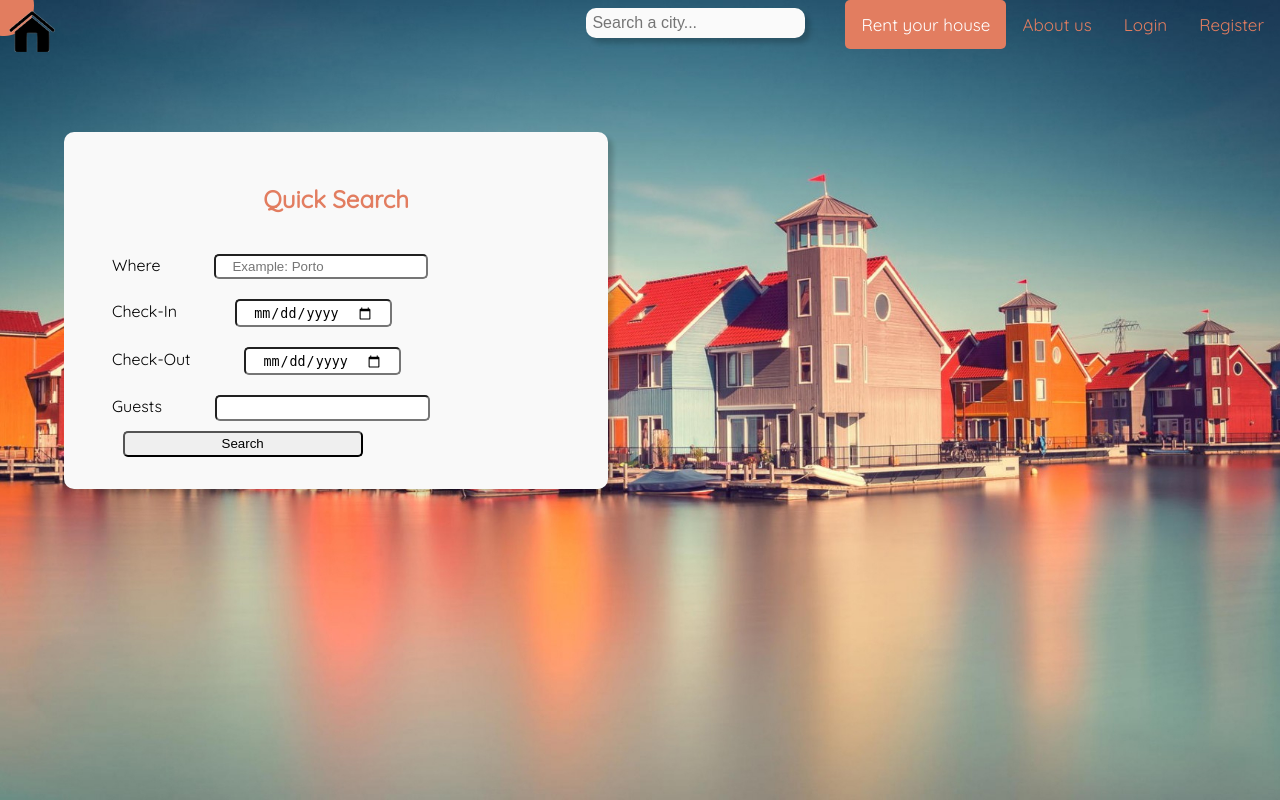
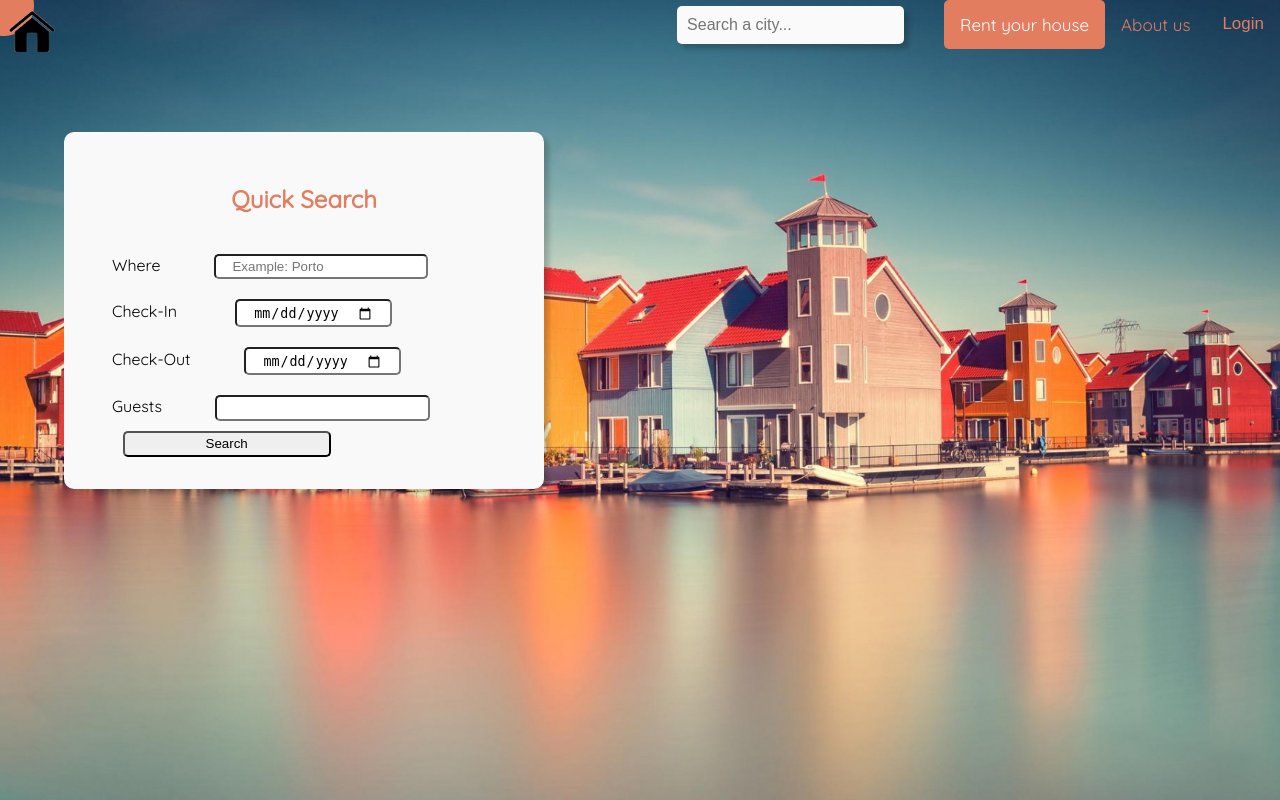
Before and after one commit to Afoxys/LTW, a PHP site: page / in a window 1280 px wide. Run offline with PHP 8.4, Linux system fonts and the light colour scheme.

Commit message:
Add login popup and style changes

```diff
--- a/Projeto/css/style.css
+++ b/Projeto/css/style.css
@@ -51,12 +51,12 @@ color: white;
     background-color: #fafafa;
     box-shadow: 5px 5px 5px 0px #00000030;
     float: right;
-    padding: 6px;
+    padding: 10px;
     border: none;
-    margin-top: 8px;
+    margin-top: 6px;
     margin-right: 40px;
     font-size: 1em;
-    border-radius: 10px;
+    border-radius: 5px;
 }
 
 .background {
@@ -248,7 +248,7 @@ input:checked + .slider:before {
     #form{
         font-family: 'Quicksand', sans-serif;
         margin: 1em 0em;
-        width:96%;
+        width:100%;
         padding: 1% 2%;
         background:#f9f9f9;
         border-radius: 10px;
--- /dev/null
+++ b/Projeto/login_popup.php
@@ -0,0 +1,144 @@
+<!DOCTYPE html>
+<html>
+<head>
+<meta name="viewport" content="width=device-width, initial-scale=1">
+<style>
+@import url('https://fonts.googleapis.com/css?family=Quicksand&display=swap');
+body {font-family: 'Quicksand', sans-serif;}
+* {box-sizing: border-box;}
+
+/* Button used to open the contact form - fixed at the bottom of the page */
+.open-button {
+    float: right;
+    display: block;
+    color: #e27d60;
+    text-align: center;
+    padding: 14px 16px;
+    text-decoration: none;
+    font-size: 17px;
+    font-weight: normal;
+    border-radius: 5px;
+    background-color: transparent;
+    border:none;
+}
+
+.open-button:hover {
+background-color: #e8a87c;
+color: white;
+}
+
+/* The popup form - hidden by default */
+.form-popup {
+  display: none;
+  position: fixed;
+  top: 49px;
+  right: 0;
+  z-index: 9;
+}
+
+/* Add styles to the form container */
+.form-container {
+    border-radius: 2px;
+    max-width: 335px;
+    padding: 10px;
+    background-color: #f1f1f1aa;
+}
+
+/* Full-width input fields */
+.form-container input[type=email], .form-container input[type=password] {
+  width: 100%;
+  padding: 15px;
+  margin: 5px 0 22px 0;
+  border: none;
+  background: #f1f1f1;
+}
+
+/* When the inputs get focus, do something */
+.form-container input[type=email]:focus, .form-container input[type=password]:focus {
+  background-color: #ddd;
+  outline: none;
+}
+
+/* Set a style for the submit/login button */
+.form-container .btn {
+  background-color: #4CAF50;
+  color: white;
+  padding: 16px 20px;
+  border: none;
+  cursor: pointer;
+  width: 100%;
+  margin-bottom:10px;
+  opacity: 0.8;
+}
+
+/* Add a red background color to the cancel button */
+.form-container .cancel {
+  background-color: red;
+}
+
+/* Add some hover effects to buttons */
+.form-container .btn:hover, .open-button:hover {
+  opacity: 1;
+}
+
+@media screen and (max-width: 720px) {
+    .open-button {
+        float: none;
+        display: block;
+        text-align: left;
+        width: 100%;
+        margin: 0;
+        padding: 14px;
+    }
+
+    .form-popup {
+        display: none;
+        position: fixed;
+        top: 117px;
+        width: 100%;
+        z-index: 1;
+    }
+
+    /* Add styles to the form container */
+    .form-container {
+        border-radius: 2px;
+        padding: 10px;
+        width: 100%;
+        background-color: #f1f1f1;
+    }
+}
+
+</style>
+
+</head>
+<body>
+
+<button class="open-button" onclick="openForm()">Login</button>
+
+<div class="form-popup" id="myForm">
+  <form action="/action_page.php" class="form-container">
+    <h1>Login</h1>
+
+    <label for="email"><b>Email</b></label>
+    <input type="email" placeholder="Enter Email" name="email" required>
+
+    <label for="psw"><b>Password</b></label>
+    <input type="password" minlength="8" maxlength="128" placeholder="Enter Password" name="psw" required>
+
+    <button type="submit" class="btn">Login</button>
+    <button type="button" class="btn cancel" onclick="closeForm()">Close</button>
+  </form>
+</div>
+
+<script>
+function openForm() {
+  document.getElementById("myForm").style.display = "block";
+}
+
+function closeForm() {
+  document.getElementById("myForm").style.display = "none";
+}
+</script>
+
+</body>
+</html>
--- a/Projeto/templates/navbar.php
+++ b/Projeto/templates/navbar.php
@@ -1,7 +1,8 @@
 <div class="topnav">
   <a class="logo" href="index.php"><img src = "logo.png"></a>
-  <a href="register.php">Register</a>
-  <a href="login.php">Login</a>
+  <!-- <a href="register.php">Register</a>
+  <a href="login.php">Login</a> -->
+  <?php include_once('login_popup.php'); ?>
   <a href="https://github.com/Afoxys/LTW">About us</a>
   <a class="active" href="rent_house.php">Rent your house</a>
   <input type="text" placeholder="Search a city...">
--- a/Projeto/templates/search_form.php
+++ b/Projeto/templates/search_form.php
@@ -5,11 +5,18 @@
         <br>Where<input type="text" placeholder="Example: Porto" name="Location">
     </label>
     <label>
-        <br>Check-In <input type="date" name="CheckIn">
+        <br>Check-In <input id="CheckIn" type="date" name="CheckIn">
     </label>
     <label>
-        <br>Check-Out<input type="date" name="CheckOut">
+        <br>Check-Out<input id="CheckOut" type="date" name="CheckOut">
     </label>
+
+    <script>
+        let today = new Date().toISOString().substr(0, 10);
+        document.getElementById("CheckIn").setAttribute("min", today);
+        document.getElementById("CheckOut").setAttribute("min", today);
+    </script>
+
     <label>
         <br>Guests<input type="number" name="Guests" min="1"> <br>
     </label>
```
